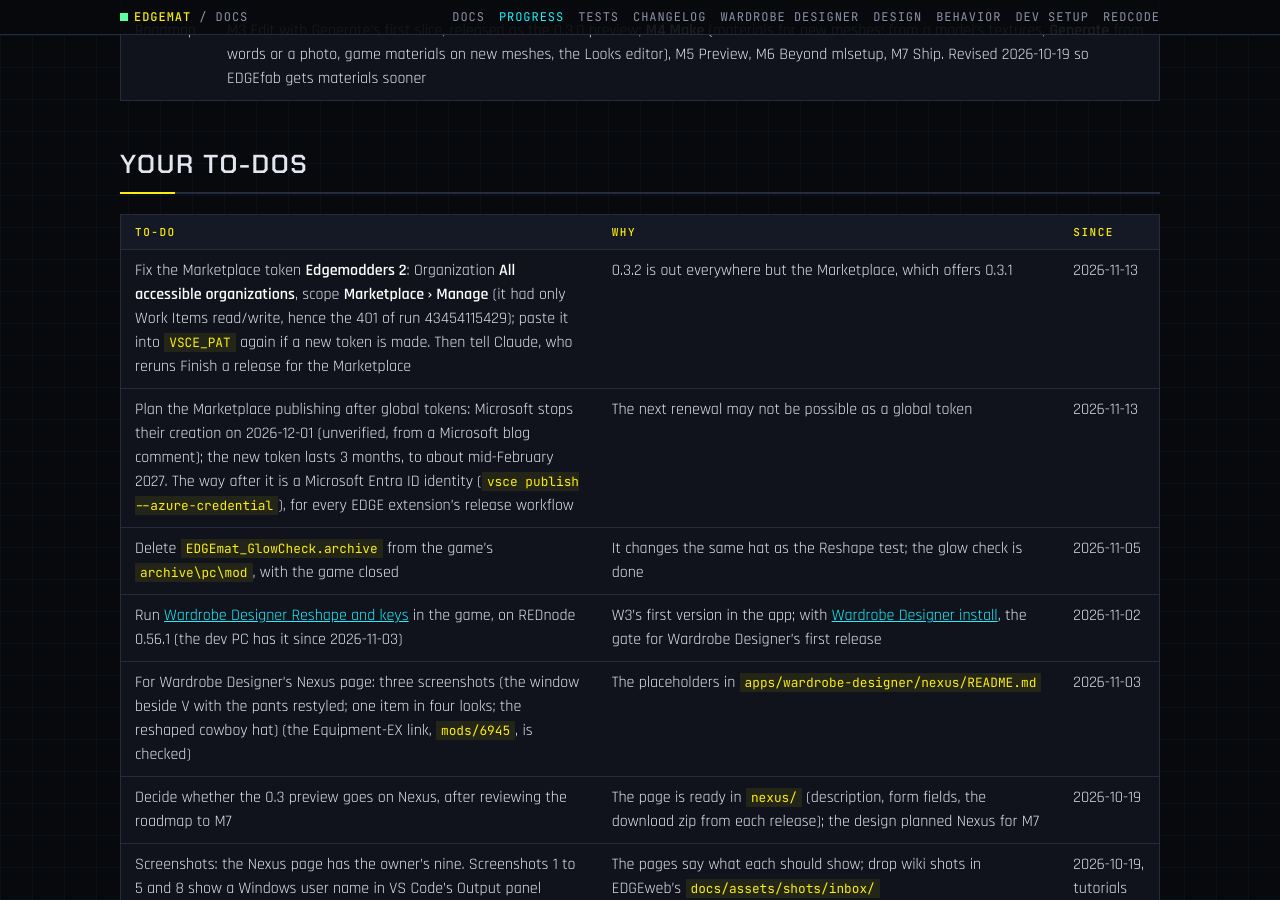
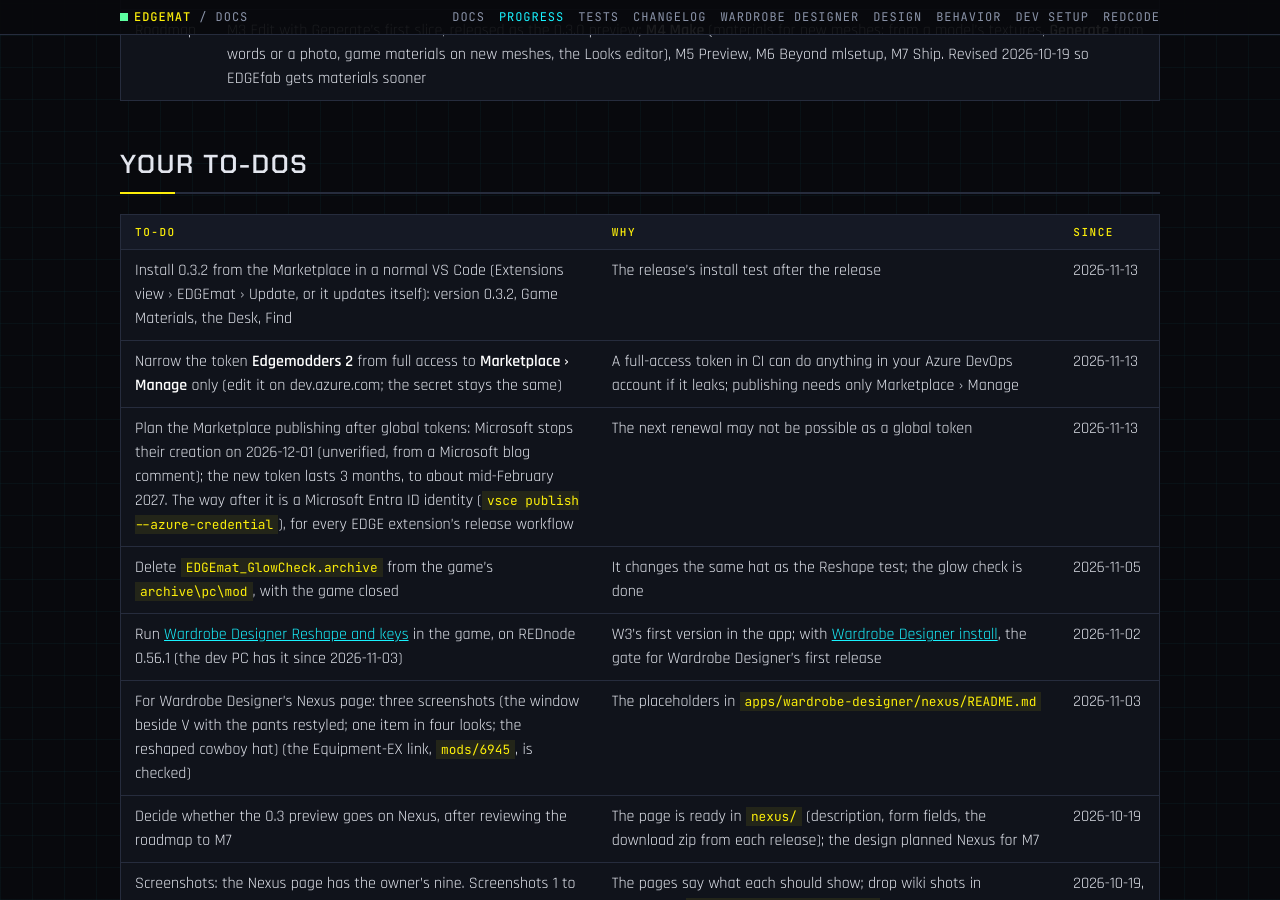
Before and after one commit to Edgemodders/EDGEmat, a Jekyll site: the page built from docs/progress.md, in a window 1280 px wide and 900 px high, scrolled down 829 px. Built offline with Jekyll 4.4.1, drawn with Linux system fonts in a browser that asks for light colours; our own code applies the rules of GitHub Pages for plain Markdown files; some of the changed text lies outside the part shown.

Commit message:
0.3.2 on the VS Code Marketplace too: released everywhere
Co-Authored-By: Claude Opus 5.5 <noreply@anthropic.com>

```diff
--- a/docs/progress.md
+++ b/docs/progress.md
@@ -19,7 +19,8 @@ Last updated 2026-11-03.
 
 | To-do | Why | Since |
 |---|---|---|
-| Fix the Marketplace token **Edgemodders 2**: Organization **All accessible organizations**, scope **Marketplace › Manage** (it had only Work Items read/write, hence the 401 of run 43454115429); paste it into `VSCE_PAT` again if a new token is made. Then tell Claude, who reruns Finish a release for the Marketplace | 0.3.2 is out everywhere but the Marketplace, which offers 0.3.1 | 2026-11-13 |
+| Install 0.3.2 from the Marketplace in a normal VS Code (Extensions view › EDGEmat › Update, or it updates itself): version 0.3.2, Game Materials, the Desk, Find | The release's install test after the release | 2026-11-13 |
+| Narrow the token **Edgemodders 2** from full access to **Marketplace › Manage** only (edit it on dev.azure.com; the secret stays the same) | A full-access token in CI can do anything in your Azure DevOps account if it leaks; publishing needs only Marketplace › Manage | 2026-11-13 |
 | Plan the Marketplace publishing after global tokens: Microsoft stops their creation on 2026-12-01 (unverified, from a Microsoft blog comment); the new token lasts 3 months, to about mid-February 2027. The way after it is a Microsoft Entra ID identity (`vsce publish --azure-credential`), for every EDGE extension's release workflow | The next renewal may not be possible as a global token | 2026-11-13 |
 | Delete `EDGEmat_GlowCheck.archive` from the game's `archive\pc\mod`, with the game closed | It changes the same hat as the Reshape test; the glow check is done | 2026-11-05 |
 | Run [Wardrobe Designer Reshape and keys](testing.html#wardrobe-designer-reshape-and-keys) in the game, on REDnode 0.56.1 (the dev PC has it since 2026-11-03) | W3's first version in the app; with [Wardrobe Designer install](testing.html#wardrobe-designer-install), the gate for Wardrobe Designer's first release | 2026-11-02 |
@@ -61,7 +62,7 @@ Last updated 2026-11-03.
 
 | What | Detail |
 |---|---|
-| **0.3.2 released, partly** (run 43451753012) | Done: tag `v0.3.2` and the GitHub release, Open VSX, Nexus Mods (0.3.2 the main file, 0.3.0 archived, description and changelog pushed; pulled back after). **Failed: the VS Code Marketplace, its `VSCE_PAT` expired**, so the npm job never ran. Added `.github/workflows/finish-release.yml` to finish from the tag: npm done with it (run 43452296852: both packages, `@edgemodders/edgemat-core` new, so EDGEmat #7 is closed); Open VSX lists 0.3.2. The Marketplace once the owner renews the token |
+| **0.3.2 released, partly** (run 43451753012) | Done: tag `v0.3.2` and the GitHub release, Open VSX, Nexus Mods (0.3.2 the main file, 0.3.0 archived, description and changelog pushed; pulled back after). **Failed: the VS Code Marketplace, its `VSCE_PAT` expired**, so the npm job never ran. Added `.github/workflows/finish-release.yml` to finish from the tag: npm done with it (run 43452296852: both packages, `@edgemodders/edgemat-core` new, so EDGEmat #7 is closed); Open VSX lists 0.3.2. The Marketplace done 2026-11-13 with the renewed token (run 43454773289; the first try gave 401, the token had only Work Items, then full access worked). **0.3.2 is out everywhere** |
 | **0.3.2's release prep** | The changelog's 0.3.2 section (dated 2026-11-13; change it if the release is later), the README's status line and badge (`readme-check` passes), and the Nexus description for 0.3.2 (the Desk's variations and Add to Project, which item to give V with REDnode's Console, the Game Materials filter, REDnode in Requirements; the live page unchanged since the last pull). The owner checked `NPM_TOKEN`: read and write access to all packages (a new package unverified until the run). Waiting: the owner's go for the release run |
 | **Every test for 0.3.2 has passed** (owner, laptop) | The test build's install passed too. Left before the release run: the changelog's 0.3.2 section, the README's status line and badge, the Nexus description, and the owner's check that `NPM_TOKEN` can publish `@edgemodders/edgemat-core` |
 | **0.3.2 test build** | The version set to 0.3.2 (`tools/version.mjs`: extension, MCP server, core package) for the release's install test. Packaged locally: 14 files, about 380 KB, no PowerShell decryption in it. The release workflow builds it as a test build (no Make a release): nothing published |
```
Also changed, not shown: CLAUDE.md (+1 -1 lines), docs/testing.md (+1 -1 lines).
